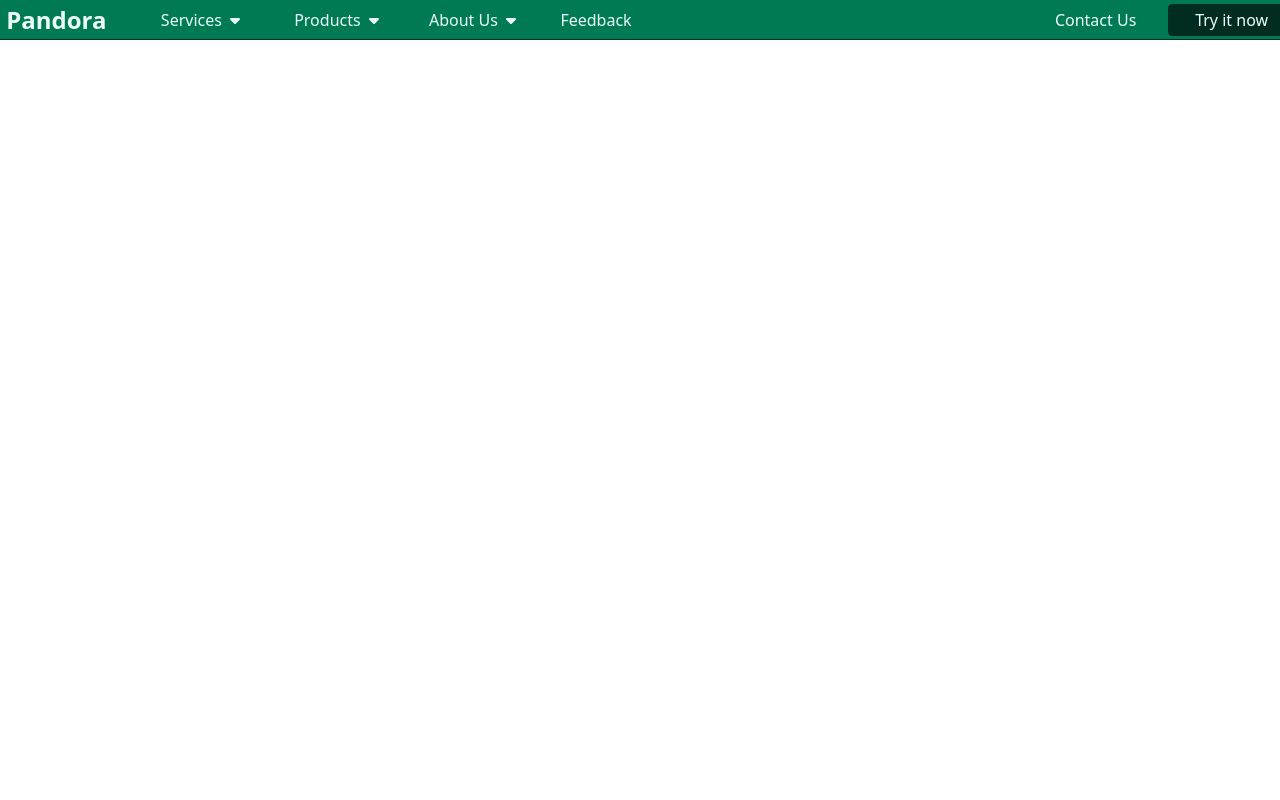
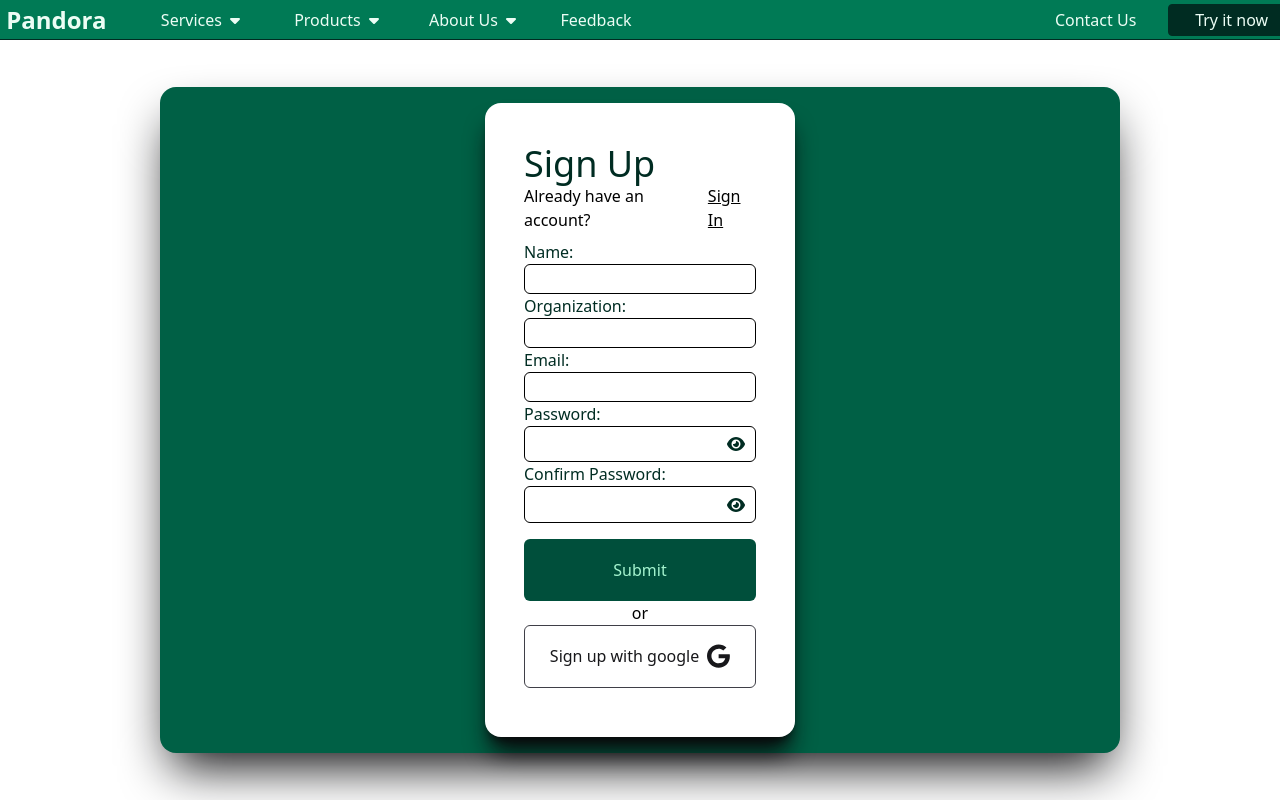
Before and after one commit to MattCania/Pandora-2.0, a React (Vite) app in the folder Frontend/: page /pandora/register in a window 1280 px wide. Built offline with nearby package versions, Linux system fonts and the light colour scheme.

Commit message:
added basic sign up
tired as shi, don't know what im doing with my life, if its actually worth it, if waht im currently doing is ok, what if this wont work, isthis the actual right thing to do

added basic layout for sign up screen

```diff
--- a/Frontend/src/pages/CapturePage/RegisterPage.tsx
+++ b/Frontend/src/pages/CapturePage/RegisterPage.tsx
@@ -1,11 +1,174 @@
+import { faGoogle } from "@fortawesome/free-brands-svg-icons";
+import { faEye, faEyeSlash } from "@fortawesome/free-solid-svg-icons";
+import { FontAwesomeIcon } from "@fortawesome/react-fontawesome";
+import { useState } from "react";
+import { Link } from "react-router-dom";
 
 export default function RegisterPage() {
+	const [showPass, setPass] = useState(false);
+
+	const togglePass = () => {
+	  setPass (showPass => !showPass)
+	}
 
 	return (
+	  <section
+		className='flex flex-col justify-center items-center w-full overflow-x-hidden overflow-y-auto gap-4'
+		style={{
+		  minHeight: "100vh",
+		  height: "auto",
+		}}
+	  >
+		<div
+		  className="flex p-4 w-3/4 h-5/6 justify-around items-center bg-emerald-800 shadow-zinc-950 shadow-2xl rounded-2xl"
+		>
+		  {/* Temporary lng katamad e HAHHHA */}
+		  {/* <img
+			className="h-full w-1/2 rounded-2xl"
+			src={RegistrationImg}
+			alt=""
+		  /> */}
 
-		<section>
+		<div className='flex flex-col justify-center items-center w-full lg:w-1/3 h-full py-2 rounded-2xl bg-white shadow-xl shadow-zinc-950'>
+		  <h1 className='flex w-3/4 h-auto justify-start items-center text-emerald-950 text-4xl font-medium'>
+			Sign Up
+		  </h1>
+		  <p
+			className="flex justify-start items-center w-3/4 h-auto gap-2"
+		  >
+			Already have an account?
+			<Link
+			className="underline font-medium hover:text-emerald-500 transition-all duration-500"
+			to="/pandora/login"
+			>
+			  Sign In
+			</Link>
+		  </p>
+		  <form
+			className='flex flex-col justify-start items-center w-3/4 h-3/4 py-2 '
+			action=''
+		  >
+			<label
+			  className='flex w-full justify-start text-emerald-950 font-medium items-center'
+			  htmlFor='name'
+			>
+			  Name:
+			</label>
 
-		</section>
-	)
+			<input
+			  className='flex w-full h-16 rounded-md outline-0 px-2 border font-medium'
+			  id='name'
+			  name='name'
+			  type='text'
+			/>
+
+			<label
+			  className='flex w-full justify-start text-emerald-950 font-medium items-center'
+			  htmlFor='organization'
+			>
+			  Organization:
+			</label>
+
+			<input
+			  className='flex w-full h-16 rounded-md outline-0 px-2 border font-medium'
+			  id='organization'
+			  name='text'
+			  type='text'
+			/>
+
+			<label
+			  className='flex w-full justify-start text-emerald-950 font-medium items-center'
+			  htmlFor='email'
+			>
+			  Email:
+			</label>
+
+			<input
+			  className='flex w-full h-16 rounded-md outline-0 px-2 border font-medium'
+			  id='email'
+			  name='email'
+			  type='email'
+			/>
+
+			<label
+			  className='flex w-full justify-start text-emerald-950 font-medium items-center'
+			  htmlFor='password'
+			>
+			  Password:
+			</label>
+
+			<div
+
+			  className='flex justify-center items-center w-full h-20 rounded-md outline-0 relative'
+			>
+
+			<input
+			  className='flex w-full h-full rounded-md outline-0 px-2 border font-medium'
+			  id='password'
+			  name='password'
+			  type={showPass ? 'text' : 'password'}
+			  />
+			  <button
+				type="button"
+				onClick={togglePass}
+				className="absolute right-0 w-6 m-2 text-emerald-950 hover:text-emerald-400 transition-all duration-500 cursor-pointer"
+			  >
+			  <FontAwesomeIcon icon={showPass ? faEyeSlash : faEye}/>
+
+			  </button>
+
+			</div>
+			<label
+			  className='flex w-full justify-start text-emerald-950 font-medium items-center'
+			  htmlFor='password'
+			>
+			  Confirm Password:
+			</label>
+
+			<div
+
+			  className='flex justify-center items-center w-full h-20 rounded-md outline-0 relative'
+			>
+
+			<input
+			  className='flex w-full h-full rounded-md outline-0 px-2 border font-medium'
+			  id='confirmPassword'
+			  name='confirmPassword'
+			  type={showPass ? 'text' : 'password'}
+			  />
+			  <button
+				type="button"
+				onClick={togglePass}
+				className="absolute right-0 w-6 m-2 text-emerald-950 hover:text-emerald-400 transition-all duration-500 cursor-pointer"
+			  >
+			  <FontAwesomeIcon icon={showPass ? faEyeSlash : faEye}/>
+
+			  </button>
+
+			</div>
+			<div
+			  className="flex flex-col items-center justify-center w-full h-1/3 mt-4"
+			>
+
+			<input
+			  className='flex justify-center items-center w-full h-24 bg-emerald-900 text-emerald-200 font-medium rounded-md hover:bg-emerald-400 hover:text-emerald-950 transition-all duration-500 cursor-pointer '
+			  type='submit'
+			  />
+			or
+			<Link
+			  className='flex justify-center items-center gap-2 text-zinc-900 h-24 w-full border border-zinc-700 rounded-md hover:bg-emerald-400 hover:border-emerald-400 hover:text-emerald-50  transition-all duration-500'
+			  to=''
+			  >
+			  Sign up with google
+			  <FontAwesomeIcon size="xl" icon={faGoogle} />
+			</Link>
+			  </div>
+		  </form>
+		</div>
+
+		</div>
+
+	  </section>
+	);
 
 }
```
